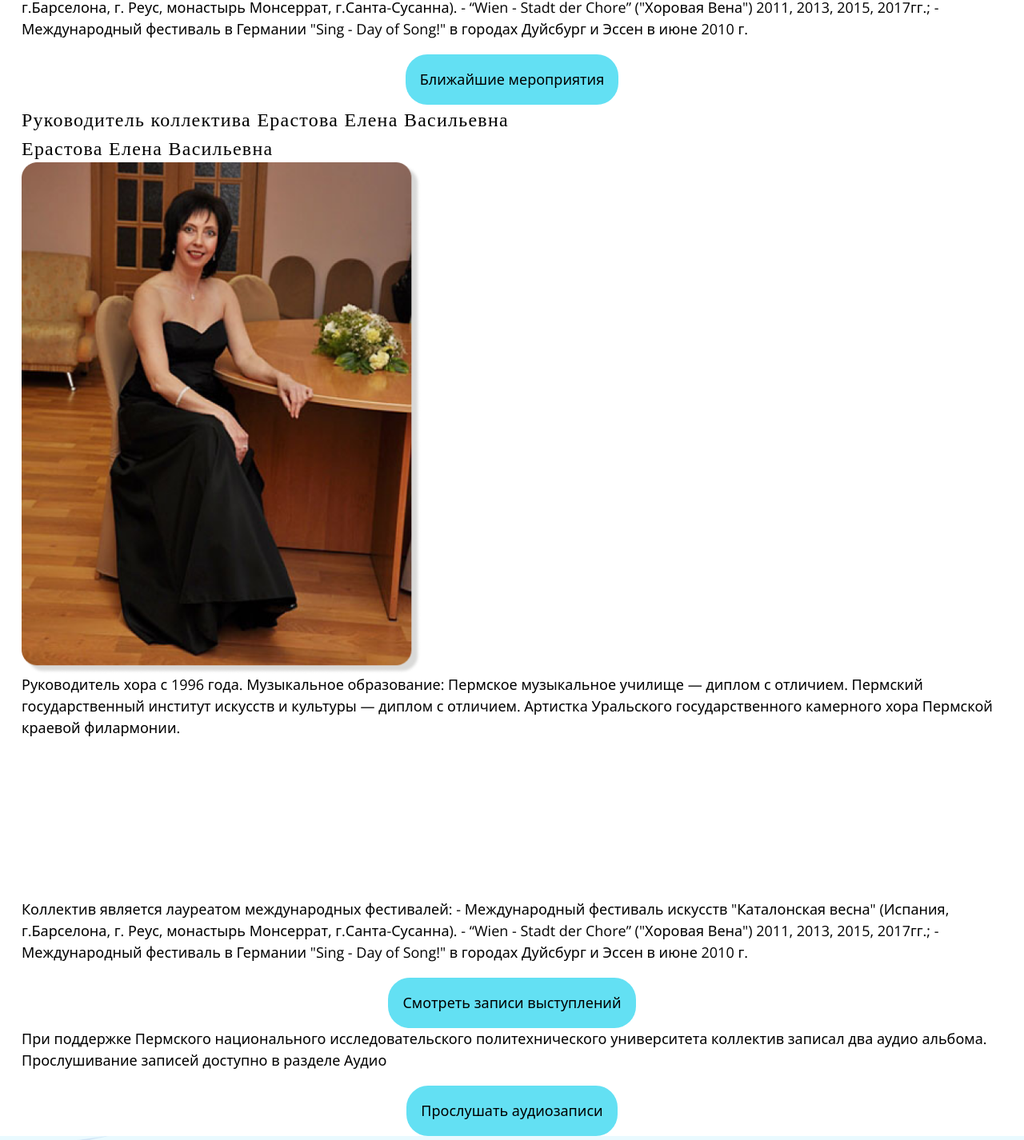
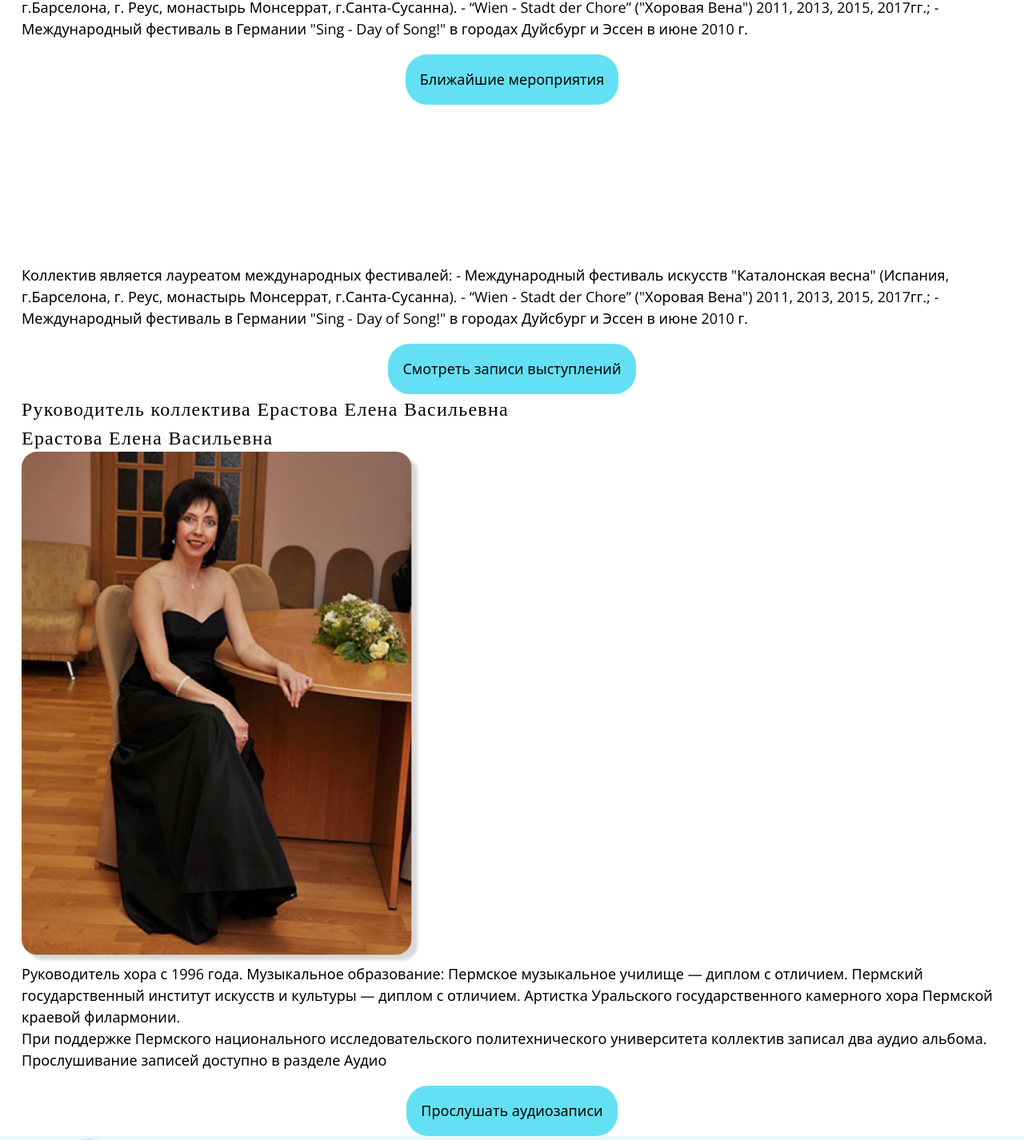
Before and after one commit to Avalone/junge-stimmen-next, a Next.js app: page /en in a window 1280 px wide. Shown: the part 1592-3018 px from the top of the page at 80% size. Built offline with nearby package versions, Linux system fonts and the light colour scheme; grey boxes are pictures that could not be loaded; a web font is replaced by a local one.

Commit message:
feat: main page markup modified for a large screen width

```diff
--- a/src/app/[locale]/page.tsx
+++ b/src/app/[locale]/page.tsx
@@ -17,24 +17,12 @@ export default function IndexPage() {
                     alt={t("title")}
                     width={897}
                     height={907}
+                    className="mx-auto"
                 />
             </picture>
-            <article className="text-center">{t("choirDescription")}</article>
+            <article className="text-center md:text-left">{t("choirDescription")}</article>
             <div>
                 <LinkButton text={t("buttonEvents")} href="/schedule"/>
-            </div>
-            <div className="px-0 py-4 my-0 text-center md:text-left">
-                <p className="h5 md:text-5xl">{t("directorTitle")}</p>
-                <p className="h5 md:text-5xl">{t("directorName")}</p>
-                <picture className="block py-4">
-                    <Image
-                        src="/elena_vasil_1.png"
-                        width={499}
-                        height={644}
-                        alt={t("directorTitle")}
-                    />
-                </picture>
-                <article className="text-center">{t("directorDescription")}</article>
             </div>
             <div>
                 <div className="my-4">
@@ -44,10 +32,27 @@ export default function IndexPage() {
                             referrerPolicy="strict-origin-when-cross-origin" allowFullScreen
                             className="block mx-auto"></iframe>
                 </div>
-                <article className="text-center">{t("videoDescription")}</article>
+                <article className="text-center md:text-left">{t("videoDescription")}</article>
                 <LinkButton text={t("buttonVideo")} href="/video"/>
             </div>
-            <div className="py-4 text-center">
+            <div className="px-0 py-4 my-0 text-center md:text-left md:grid grid-cols-2">
+                <div className="row-start-1">
+                    <p className="h5 md:text-5xl col-start-1">{t("directorTitle")}</p>
+                    <p className="h5 md:text-5xl col-start-1">{t("directorName")}</p>
+                </div>
+                <picture className="block mx-auto py-4 col-start-2 row-span-3">
+                    <Image
+                        src="/elena_vasil_1.png"
+                        width={499}
+                        height={644}
+                        alt={t("directorTitle")}
+                        className="mx-auto"
+                    />
+                </picture>
+                <article className="text-center md:text-left pt-4 pr-4 col-start-1">{t("directorDescription")}</article>
+            </div>
+
+            <div className="py-4 text-center md:text-left">
                 <p>{t("audioDescription")}</p>
                 <LinkButton text={t("buttonAudio")} href="/audio"/>
             </div>
--- a/src/messages/ru/common.json
+++ b/src/messages/ru/common.json
@@ -14,7 +14,7 @@
       "title": "Контактная информация",
       "position": "Руководитель",
       "name": "Ерастова Елена Васильевна",
-      "email": "admin@jungestimmen.ru"
+      "email": "boss@junge-stimmen.ru"
     },
     "partners": {
       "title": "Наши партнеры",
```
